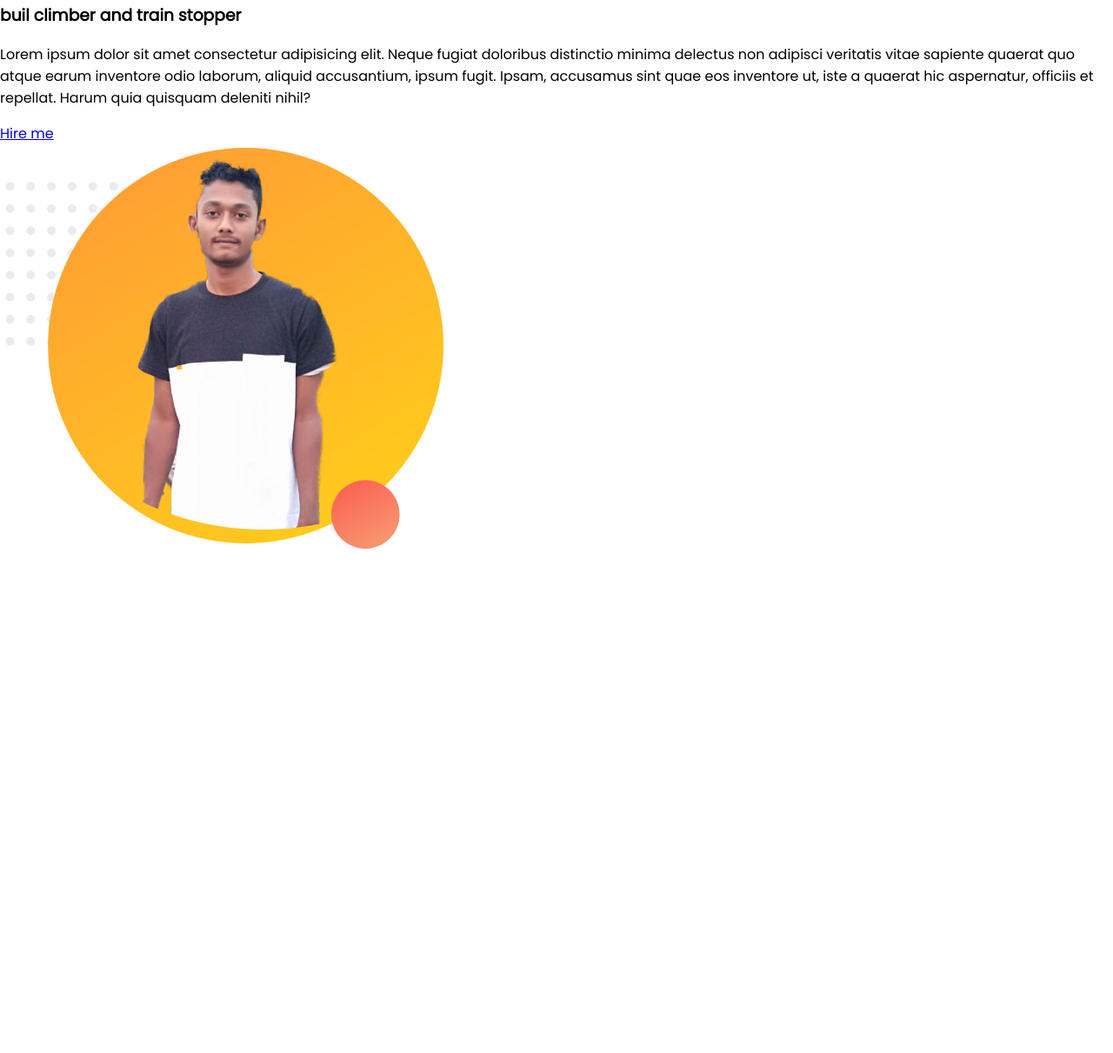
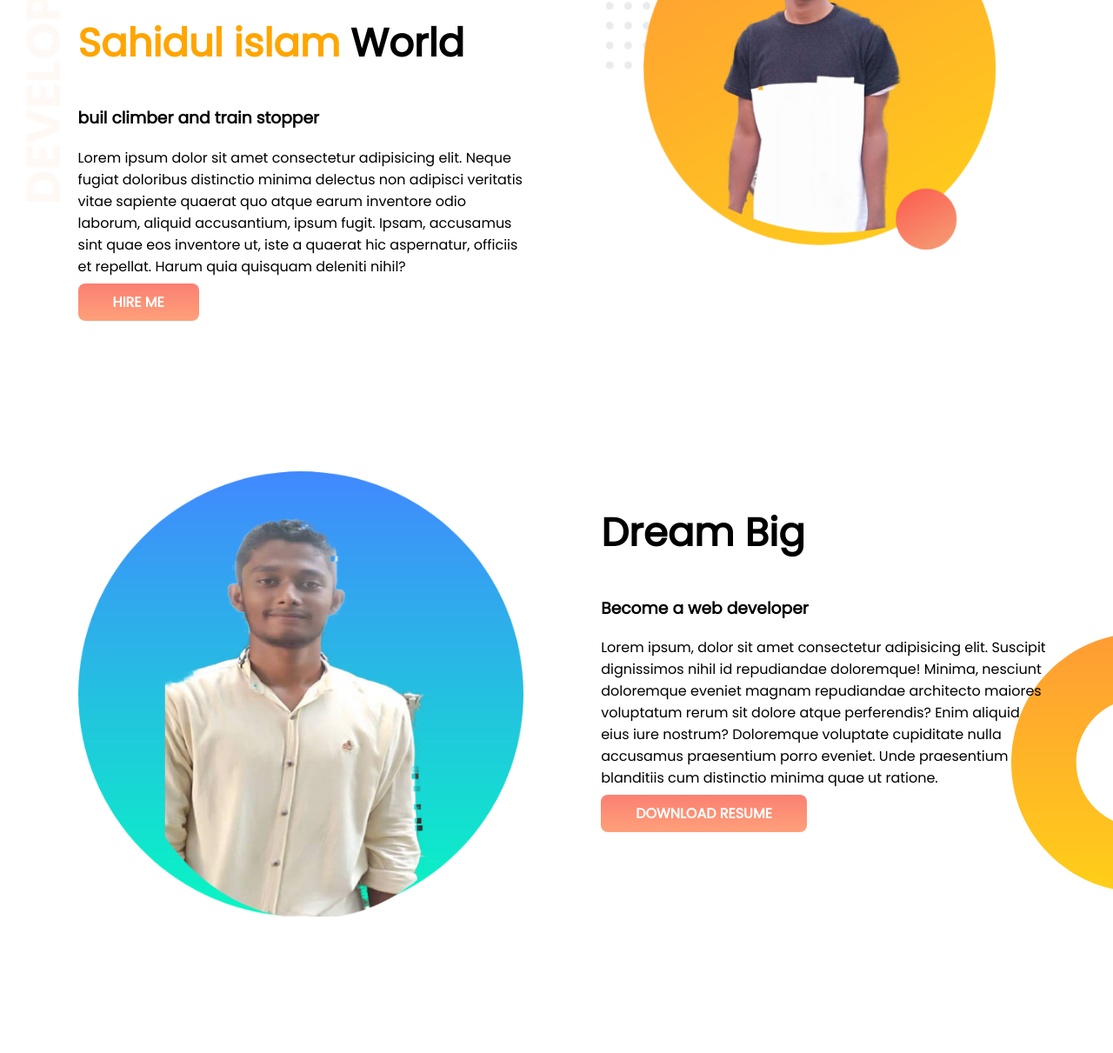
Before and after one commit to sheikhdidar/web-dev, a plain HTML site: page index.html in a window 1280 px wide. Shown: the part 127-1338 px from the top of the page at 87% size. Before the commit the page ends 875 px from the top, so only its background shows below. Drawn offline with Linux system fonts and the light colour scheme.

Commit message:
second comment

```diff
--- a/index.html
+++ b/index.html
@@ -15,13 +15,25 @@
     <section class="top-banner">
         <div class="half-width">
             <h1>Welcome To</h1>
-            <h1>Sahidul islam World</h1>
+            <h1><span class="orange">Sahidul islam</span> World</h1>
             <h3>buil climber and train stopper</h3>
             <p>Lorem ipsum dolor sit amet consectetur adipisicing elit. Neque fugiat doloribus distinctio minima delectus non adipisci veritatis vitae sapiente quaerat quo atque earum inventore odio laborum, aliquid accusantium, ipsum fugit. Ipsam, accusamus sint quae eos inventore ut, iste a quaerat hic aspernatur, officiis et repellat. Harum quia quisquam deleniti nihil?</p>
-            <a class="link-button" href="google.com">Hire me</a>
+            <a class="link-button" href="http://google.com" target="_blank">Hire me</a>
         </div>
-        <div class="half width">
+        <div class="half-width">
             <img src="images/12.png" alt="Sahidul`s photo">
+        </div>
+    </section>
+
+    <section class="dream-big">
+        <div class="half-width">
+            <img src="images/3.png" alt="Sahidul`s photo">
+        </div>
+        <div class="half-width">
+            <h1>Dream Big</h1>
+            <h3>Become a web developer</h3>
+            <p>Lorem ipsum, dolor sit amet consectetur adipisicing elit. Suscipit dignissimos nihil id repudiandae doloremque! Minima, nesciunt doloremque eveniet magnam repudiandae architecto maiores voluptatum rerum sit dolore atque perferendis? Enim aliquid eius iure nostrum? Doloremque voluptate cupiditate nulla accusamus praesentium porro eveniet. Unde praesentium blanditiis cum distinctio minima quae ut ratione.</p>
+            <a class="link-button" href="http://linkedin.com" target="_blank">Download resume</a>
         </div>
     </section>
 </body>
--- a/style.css
+++ b/style.css
@@ -3,3 +3,39 @@ body{
     margin: 0;
 
 }
+h1{
+    font-size: 45px;
+}
+.orange{
+    color:orange;
+}
+section{
+    display: flex;
+    padding-bottom: 150px;
+}
+.top-banner{
+    background-image: url(images/4.png);
+    background-repeat: no-repeat;
+}
+.half-width{
+    width:40%;
+    margin-left: 5%;
+    padding-left: 2%;
+}
+.half-width img{
+    width:100%;
+}
+.link-button{
+    text-decoration: none;
+    background-image:linear-gradient(salmon, lightsalmon);
+    color:white;
+    font-weight: 700;
+    text-transform: uppercase;
+    padding:10px 40px;
+    border-radius:8px;
+}
+.dream-big{
+    background-image: url(images/dream-bg.png);
+    background-repeat: no-repeat;
+    background-position: right;
+}
```
